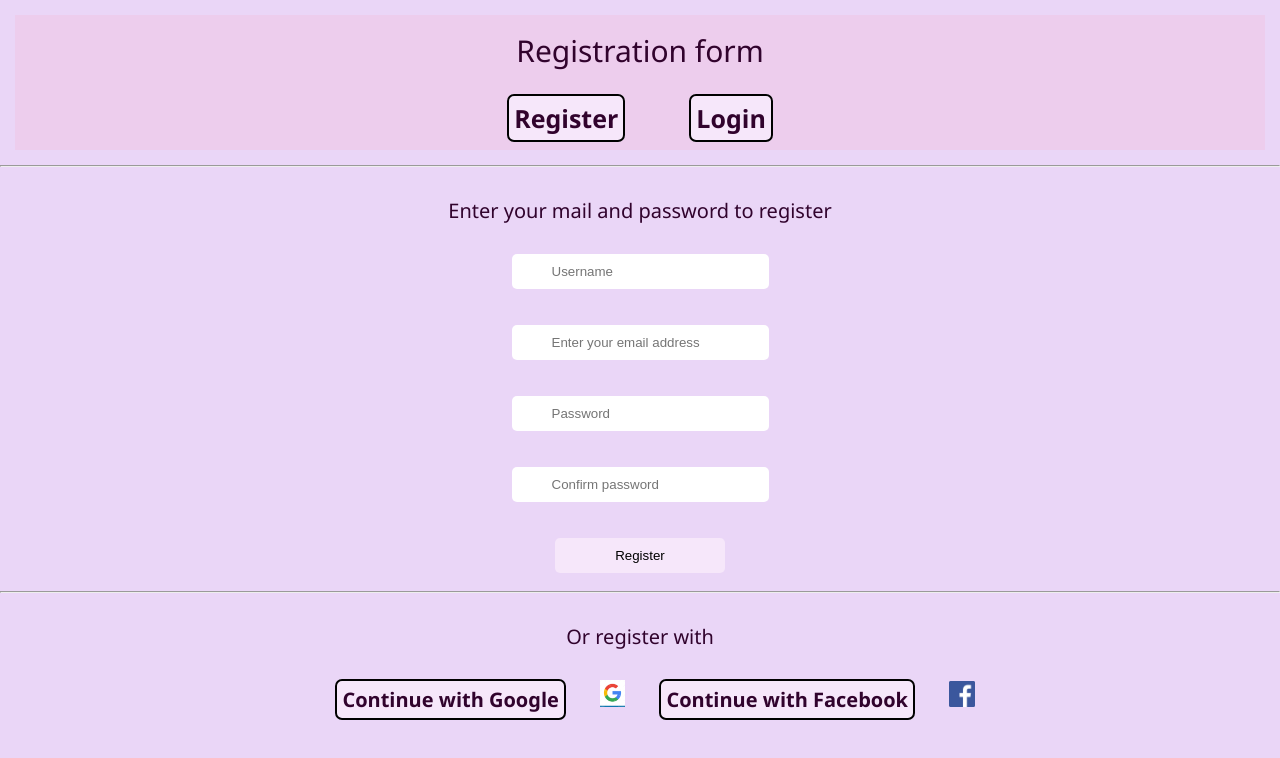
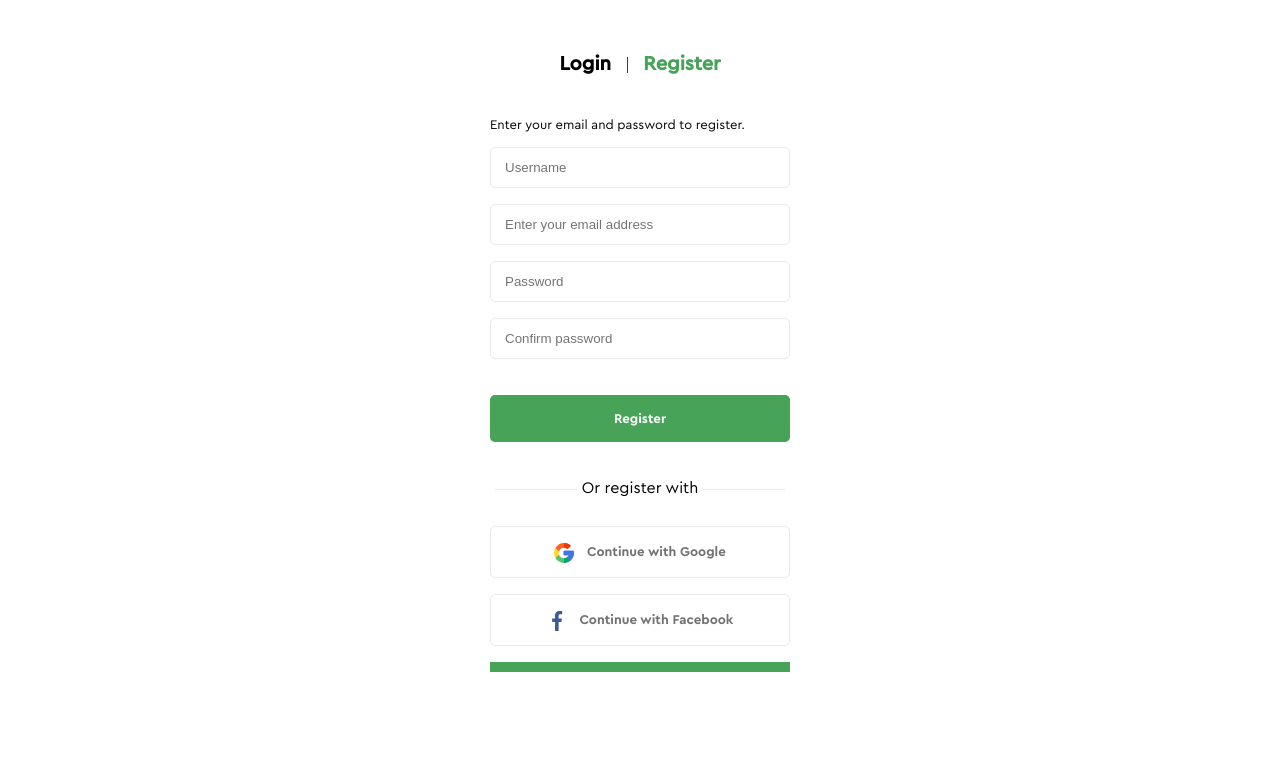
Before and after one commit to AnnPenkovska/Lessons_hillel, a plain HTML site: page index.html in a window 1280 px wide. Drawn offline with Linux system fonts and the light colour scheme.

Commit message:
renew project

```diff
--- a/css/styles.css
+++ b/css/styles.css
@@ -1,55 +1,95 @@
+@font-face {
+    font-family: "cerapro-reg";
+    src: url("../fonts/CeraPro-Regular.ttf");
+}
+@font-face {
+    font-family: "cerapro-bold";
+    src: url("../fonts/CeraPro-Bold.ttf");
+}
+@font-face {
+    font-family: "cerapro-med";
+    src: url("../fonts/CeraPro-Medium.ttf");
+}
+html{
+    font-family: "cerapro-reg";
+}
   * {
         margin: 0;
         padding:0;
         box-sizing: border-box;
         }
-body {
-    background-color: rgb(234, 214, 247);
+
+.form-container {
+ width: 332px;
+ margin: 30px auto;
+ padding: 0 16px;
+}
+h1 {
+    font-family: "cerapro-med";
+    font-size: 20px;
     text-align: center;
+    margin: 52px 0 40px;
 }
-header {
-    background-color: rgb(237, 205, 237);
-    padding: 15px;
-    margin: 15px;
+.text-divider {
+    display: inline-block;
+    width: 1px;
+    height: 16px;
+    background-color: #3D3D3D;
+    vertical-align: middle;
+    margin: 0 10px;
 }
-.registration {
-        padding: 0px 30px 30px 30px;
-        font-size: 30px;
-        font-weight: 500;
-        color: rgb(49, 3, 45);
-        font-family: 'Segoe UI', Tahoma, Geneva, Verdana, sans-serif;
+.colored-text {
+    color:#46A358 ;
 }
-a   {
-    margin: 30px; padding: 5px;
-    font-size: 25px;color: rgb(49, 3, 45);
-    font-family: 'Segoe UI', Tahoma, Geneva, Verdana, sans-serif;
-    font-weight: 700;
-    text-decoration: none;
-    border: 1px solid rgb(0, 0, 0);
-    border-width: 2px;
-    border-radius: 7px;
-    background-color: rgb(246, 231, 250);
-    }
-p   {
-    padding: 30px;
-    font-size: 20px;color: rgb(49, 3, 45);
-    font-family: 'Segoe UI', Tahoma, Geneva, Verdana, sans-serif;
-    }
-img {
-    width: 2%;
+.reg-text {
+    font-size: 13px;
+    margin-bottom: 14px;
 }
 input {
-     border: 10px;
+    padding: 12px 14px;
+    width: 100%;
+    margin-bottom: 16px;
     border-radius: 5px;
-     border-color: black;
-     padding: 10px 40px;
-     border-width: 2px;
+    border:1px solid #EAEAEA ;
+    color: #A5A5A5;
 }
 .button {
-    background-color: rgb(246, 231, 250);
-    padding: 10px 60px;
+    font-family: "cerapro-bold";
+    width: 100%;
+    padding: 16px 0 14px;
+    background-color:#46A358 ;
+    color: #FFFFFF;
+    border: none ;
+    margin-bottom: 36px;
 }
-.link {
-    font-size: 20px;
-    margin: 20px 30px;
+.line-label {
+    text-align: center;
+    margin-bottom: 28px;
 }
+.line-label span {
+    display: inline-block;
+    background-color:#EAEAEA ;
+    width: 82px;
+    height: 1px;
+    vertical-align: middle;
+}
+.soc-reg button {
+    background-color: white;
+    width: 100%;
+    padding: 16px 0 14px;
+    border: 1px solid #EAEAEA ;
+    margin-bottom: 16px;
+    border-radius: 5px;
+    color:#727272 ;
+    font-family: "cerapro-bold";
+    font-weight: 500;
+    }
+
+.soc-reg button img {
+    vertical-align: middle;
+    margin-right: 9px;
+}
+.colored-line {
+    height: 10px;
+    background-color: #46A358;
+}
--- a/index.html
+++ b/index.html
@@ -3,44 +3,48 @@
 <head>
     <meta charset="UTF-8">
     <meta name="viewport" content="width=device-width, initial-scale=1.0">
-    <title>CSS</title>
+    <title>GREENSHOP register</title>
     <link rel="stylesheet" href="./css/styles.css">
 </head>
 <body>
-     <header>
-        <div class="registration">Registration form</div>
-        <nav>
-            <a href="./index.html">Register</a>
-            <a href="./pages/login.html">Login</a>
-        </nav>
-     </header>
-     <hr>
-     <p>Enter your mail and password to register</p>
-     <form action="https://fom.in.ua/echo"method="get">
-        <div>
+       <div class="form-container">
+       <section>
+        <h1>
+            Login
+            <span class="text-divider"></span>
+            <span class="colored-text">Register</span>
+        </h1>
+        <p class="reg-text">Enter your email and password to register.</p>
+
+        <form action="https://fom.in.ua/echo" method="get">
            <input type="text" name="username" placeholder="Username" required>
-        </div><br><br>
-        <div>
-            <input type="email" name="email" placeholder="Enter your email address" required>
-        </div><br><br>
-        <div>
-            <input type="password" name="password" placeholder="Password" required>
-        </div><br><br>
-        <div>
-            <input type="password" name="confirm password" placeholder="Confirm password" required>
-        </div><br><br>
-        <input class="button" type="submit" value="Register"><br><br>
-        <hr>
-        <div>
-            <p> Or register with </p>
+           <input type="email" name="email" placeholder="Enter your email address" required>
+           <input type="password" name="password" placeholder="Password" required>
+           <input type="password" name="confirm password" placeholder="Confirm password" required><br><br>
+           <input class="button" type="submit" value="Register">
+        </form>
 
-             <nav>
-                <a class="link" href="https://google.com.ua">Continue with Google</a>
-                <img src="./img/логотип-google-vector-современный-популярный-значок-для-дизайна-вашего-220252004.webp" alt="google">
-                <a class="link" href="https://www.facebook.com">Continue with Facebook</a>
-                <img src="./img/Facebook_logo_(square).png" alt="facebook">
-            </nav>
+       <div class="line-label">
+            <span></span>
+            Or register with
+            <span></span>
+       </div>
+
+         <div class="soc-reg">
+            <button>
+            <img src="./img/google.svg" alt="google">
+            Continue with Google
+            </button> <br>
+            <button>
+            <img src="./img/facebook.svg" alt="facebook">
+            Continue with Facebook
+             </button>
         </div>
-     </form>
+        </section>
+
+        <div class="colored-line"></div>
+    </div>
+
+
 </body>
 </html>
```
Also changed, not shown: pages/login.html (deleted, +0 -22 lines), fonts/CeraPro-Bold.ttf (added), fonts/CeraPro-Medium.ttf (added), fonts/CeraPro-Regular.ttf (added), img/Facebook_logo_(square).png (deleted), img/Hide.svg (added), img/facebook.svg (added), img/google.svg (added), img/логотип-google-vector-современный-популярный-значок-для-дизайна-вашего-220252004.webp (deleted). Lines whose indentation alone changed are shown as unchanged.
